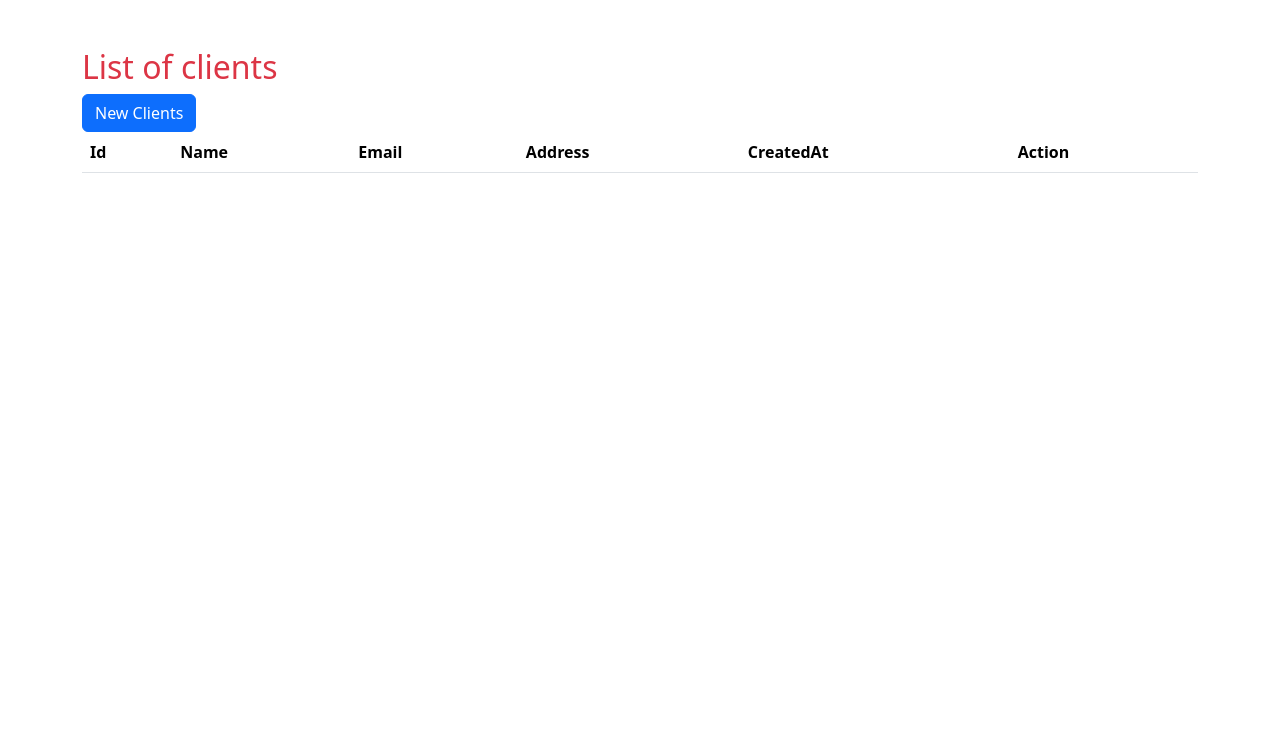
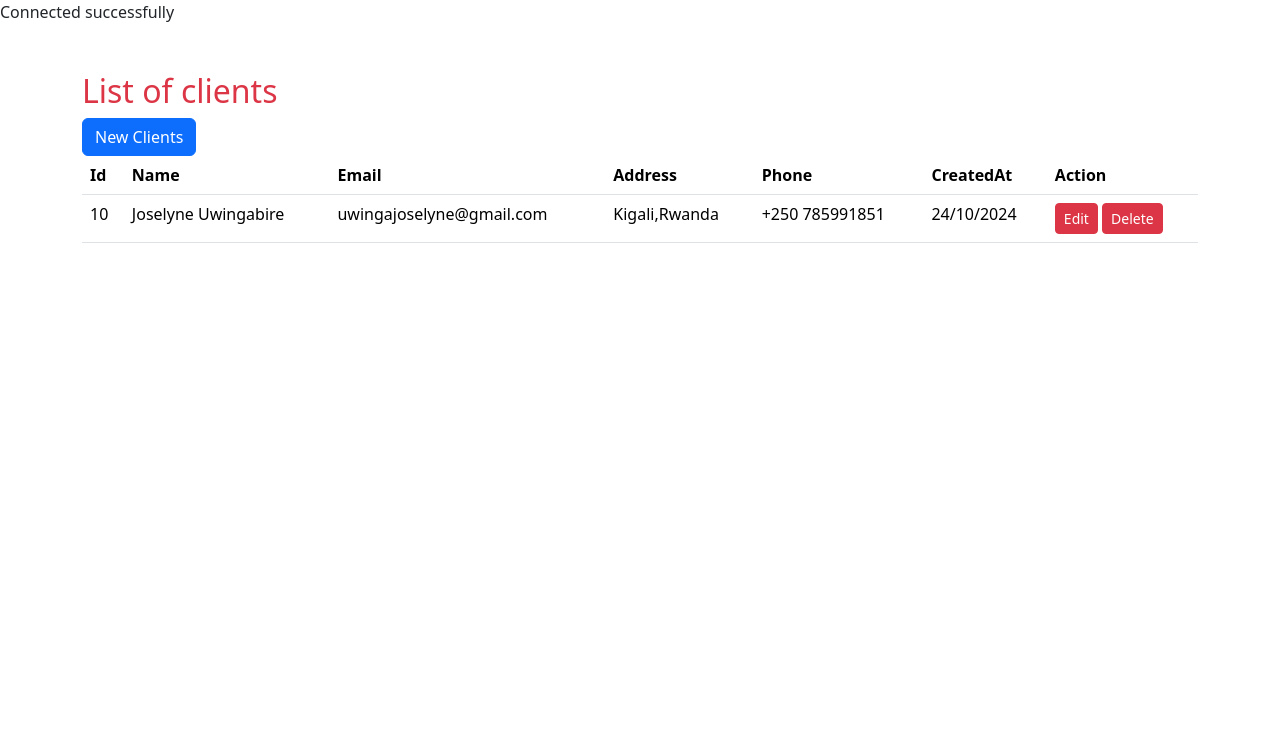
Before and after one commit to uwingabirejoselyne/crude-php, a PHP site: page / in a window 1280 px wide. Shown: the top 751 px of the page. Run offline with PHP 8.4, Linux system fonts and the light colour scheme; lists and menus that the app fills with data are empty.

Commit message:
database connection

```diff
--- /dev/null
+++ b/db_connect.php
@@ -0,0 +1,19 @@
+<?php
+
+$servername = "localhost";
+$username = "root";
+$password = "";
+$dbname = "myshop";
+
+
+$conn = new mysqli($servername, $username, $password, $dbname);
+
+
+if ($conn->connect_error) {
+    die("Connection failed: " . $conn->connect_error);
+}
+echo "Connected successfully";
+
+
+$conn->close();
+?>
--- a/index.html
+++ b/index.php
@@ -1,3 +1,6 @@
+<?php
+include 'db_connect.php';
+?>
 <!DOCTYPE html>
 <html lang="en">
 
@@ -20,11 +23,25 @@
                     <th scope="col">Name</th>
                     <th scope="col">Email</th>
                     <th scope="col">Address</th>
+                    <th scope="col">Phone</th>
                     <th scope="col">CreatedAt</th>
                     <th scope="col">Action</th>
-
                 </tr>
             </thead>
+            <tbody>
+                <tr>
+                    <td>10</td>
+                    <td>Joselyne Uwingabire</td>
+                    <td>uwingajoselyne@gmail.com</td>
+                    <td>Kigali,Rwanda</td>
+                    <td>+250 785991851</td>
+                    <td>24/10/2024</td>
+                    <td>
+                        <a class="btn btn-danger btn-sm" href="/myshop/edit.php">Edit</a>
+                        <a class="btn btn-danger btn-sm" href="/myshop/delete.php">Delete</a>
+                    </td>
+                </tr>
+            </tbody>
         </table>
 
     </div>
```
